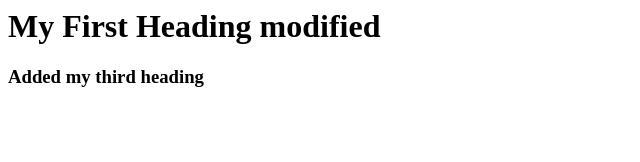
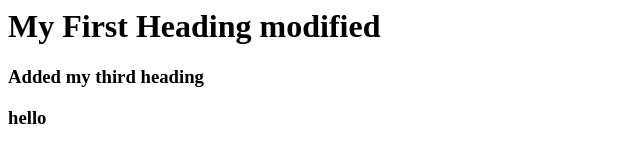
Before and after one commit to bhabaninist/testrepo, a plain HTML site: page index.html in a window 1280 px wide. Shown: the full height of the page, 0-640 px from the left. Drawn offline with Linux system fonts and the light colour scheme.

```diff
--- a/index.html
+++ b/index.html
@@ -1,2 +1,6 @@
 <h1>My First Heading modified</h1>
 <h3>Added my third heading<h3>
+    <body>
+            <a>hello</a>
+
+    </body>
```
Also changed, not shown: 1 other file.
